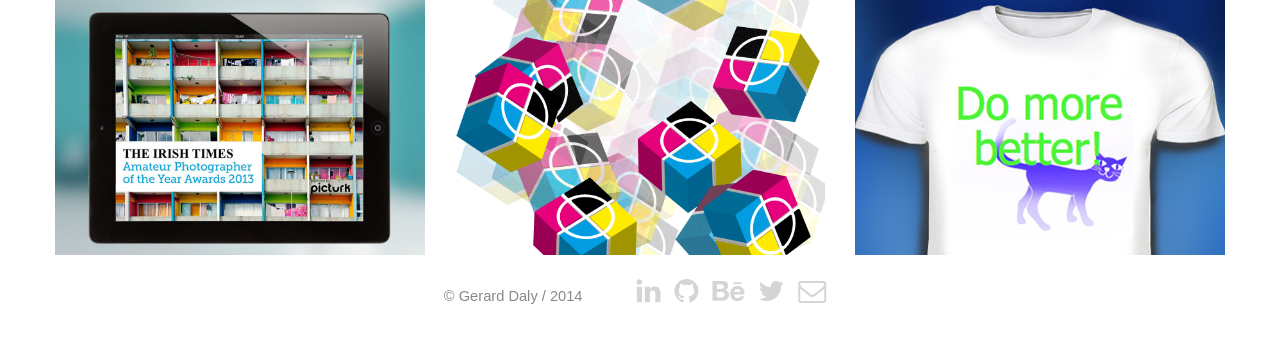
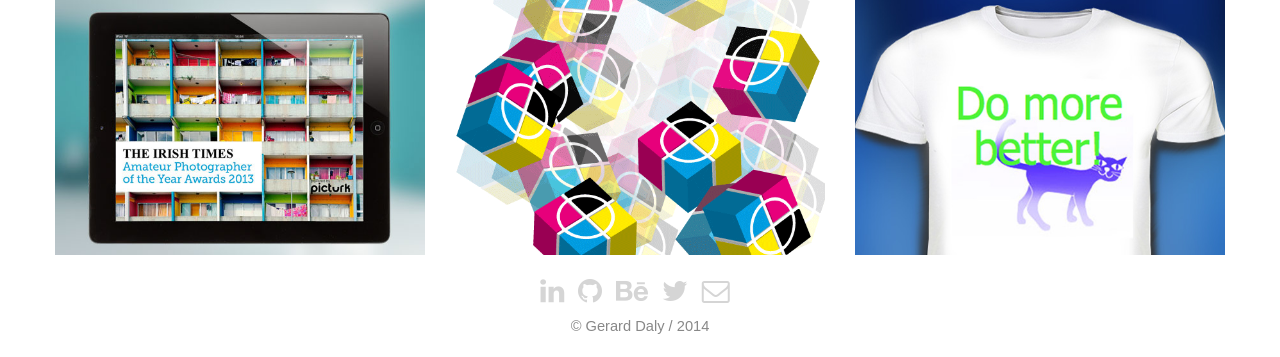
Before and after one commit to gerprog/portfolio, a PHP site: page / in a window 1280 px wide. Shown: the part 670-1027 px from the top of the page. Run offline with PHP 8.4, Linux system fonts and the light colour scheme; some libraries are stand-ins or nearby versions.

Commit message:
fixed footer

```diff
--- a/css/main.css
+++ b/css/main.css
@@ -233,10 +233,15 @@ font-weight: lighter;
 
 /* below for awesome fonts */
 .footer{
-  margin-bottom: 50px;
+  margin-bottom: 10px;
   margin-top: 20px;
   text-align: center;
+}
 
+.footer_text{
+  margin-top: 0px;
+  text-align: center;
+  margin-bottom: 20px;
 }
 
 #copyright {
--- a/index.html
+++ b/index.html
@@ -154,14 +154,15 @@
 </div><!-- container grey_background -->
 
 
- <div class="icons footer"><span id="copyright" style="padding-right:50px;">&copy; Gerard Daly / 2014 </span>
 
+    <div class="icons footer">
       <a href="https://www.linkedin.com/in/gerrydalydesigndevelop" target="_blank"><i class="fa fa-linkedin fa-2x" style="padding-right:10px;"></i></a>
       <a href="https://github.com/gerprog" target="_blank"><i class="fa fa-github fa-2x" style="padding-right:10px;"></i></a>
        <a href="https://www.behance.net/GerDaly" target="_blank"><i class="fa fa-behance fa-2x" style="padding-right:10px;"></i></a>
        <a href="https://twitter.com/gerprog" target="_blank"><i class="fa fa-twitter fa-2x" style="padding-right:10px;"></i></a>
         <a href="mailto:ger_daly@yahoo.com" ><i class="fa fa-envelope-o fa-2x" style="padding-right:10px;"></i></a>
   </div>
+   <div class="footer_text"><span id="copyright">&copy; Gerard Daly / 2014 </span>  </div>
 </body>
 
 
--- a/irishtimes.html
+++ b/irishtimes.html
@@ -68,8 +68,9 @@
                      <p class="font_cen_goth">  iBooks<br>
                       Adobe CS <br>
                     </p>
-
+                    <div class="padding_btn_btm">
                     <a href="http://bit.ly/MR8y9M" target="_blank"><button type="button" class="btn font_button btn-lg btn-default pull-right margin-bottom-10">View iBook</button></a>
+                  </div>
                 </div> <!-- col-md-5 -->
 </div> <!-- row-fluid -->
 
```
